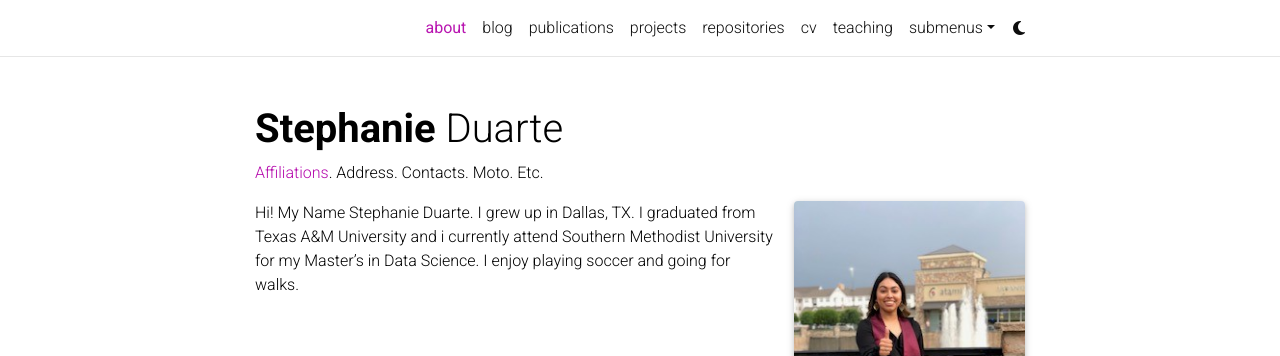
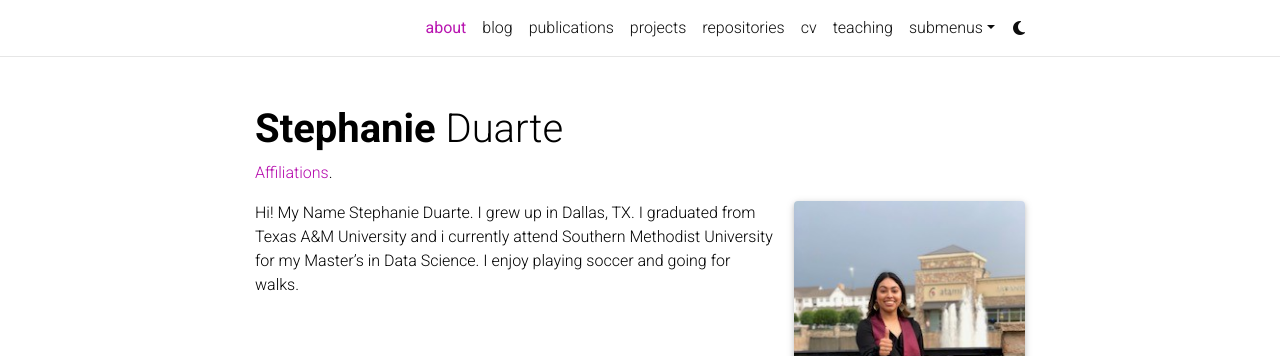
Before and after one commit to stedua22/stephanieduarte.github.io, a Jekyll site: the page built from _pages/about.md, in a window 1280 px wide and 1341 px high. Shown: the top 356 px of the window. Built offline with Jekyll 4.4.1, drawn with Linux system fonts in a browser that asks for light colours; full-size pictures stand in for the smaller copies a plugin makes; emoji names are drawn with the system emoji font; comment, search, counter and statistics services are not loaded; a style sheet for code colours, icons or effects is not loaded.

Commit message:
Update about.md

```diff
--- a/_pages/about.md
+++ b/_pages/about.md
@@ -2,7 +2,7 @@
 layout: about
 title: about
 permalink: /
-subtitle: <a href='#'>Affiliations</a>. Address. Contacts. Moto. Etc.
+subtitle: <a href='#'>Affiliations</a>.
 
 profile:
   align: right
```
